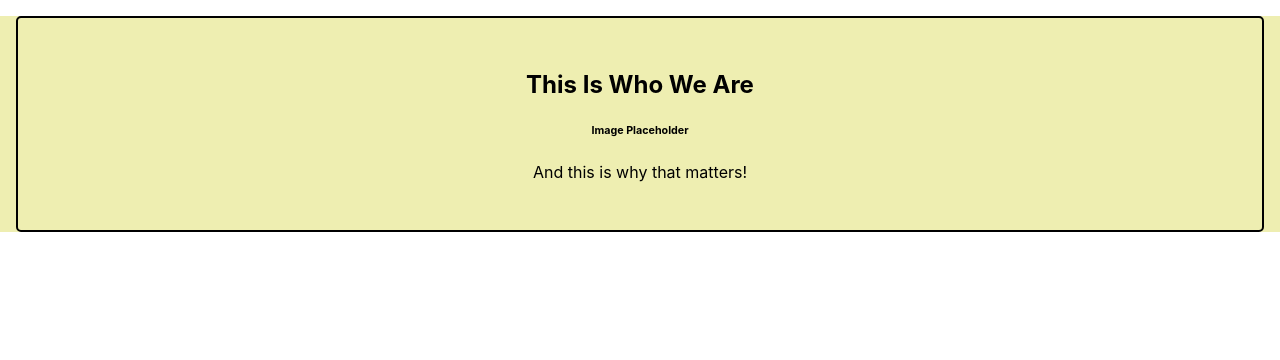
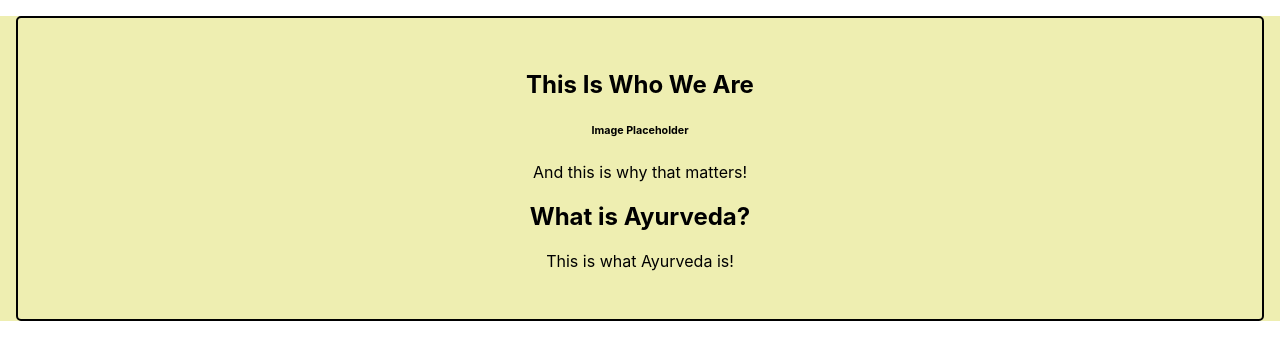
Before and after one commit to CoffeeJitterz/remeberingayurveda, a React (Create React App) app in the folder client/: page /about in a window 1280 px wide. Shown: the top 360 px of the page. Built offline with nearby package versions, Linux system fonts and the light colour scheme.

Commit message:
expand feature added to About component

```diff
--- a/client/src/App.js
+++ b/client/src/App.js
@@ -2,7 +2,7 @@ import {BrowserRouter as Router, Route, Routes} from 'react-router-dom'
 import Home from './pages/Home'
 import Services from './components/Services';
 import Events from './pages/Events';
-import About from './components/About'
+import AboutPage from './pages/AboutPage'
 import Blog from './pages/Blog';
 import Control from './components/Control';
 import EventPanel from './components/EventPanel';
@@ -42,7 +42,7 @@ function App() {
         <Route exact path='/' element={<Home />} />
         <Route path='/services' element={<Services />}/>
         <Route path='/events' element={<Events />} />
-        <Route path='/about' element={<About />}/>
+        <Route path='/about' element={<AboutPage />}/>
         <Route path='/blog' element={<Blog />}/>
         <Route path='/control' element={<Control />} />
         <Route path='/eventpanel' element={<EventPanel />} />
--- a/client/src/components/About.jsx
+++ b/client/src/components/About.jsx
@@ -1,6 +1,8 @@
 import Card from "../shared/Card"
 
-export default function About() {
+export default function About({ expand }) {
+
+  if(!expand){
     return (
       <div>
           <Card>
@@ -10,4 +12,17 @@ export default function About() {
           </Card>
       </div>
     )
+  } else{
+    return (
+      <div>
+          <Card>
+              <h2>This Is Who We Are</h2>
+              <h6>Image Placeholder</h6>
+              <p>And this is why that matters!</p>
+              <h2>What is Ayurveda?</h2>
+              <p>This is what Ayurveda is!</p>
+          </Card>
+      </div>
+    )
   }
+}
--- /dev/null
+++ b/client/src/pages/AboutPage.jsx
@@ -0,0 +1,9 @@
+import About from "../components/About"
+
+export default function AboutPage() {
+  return (
+    <div>
+        <About expand={true}/>
+    </div>
+  )
+}
--- a/client/src/pages/Home.jsx
+++ b/client/src/pages/Home.jsx
@@ -9,7 +9,7 @@ export default function Home() {
     <div>
         <Header />
         <Card>
-        <About />
+        <About expand={null}/>
         <Services />
         <h3>Upcoming Events!</h3>
         <EventFeed expand={null}/>
```
Lines whose indentation alone changed are shown as unchanged.
